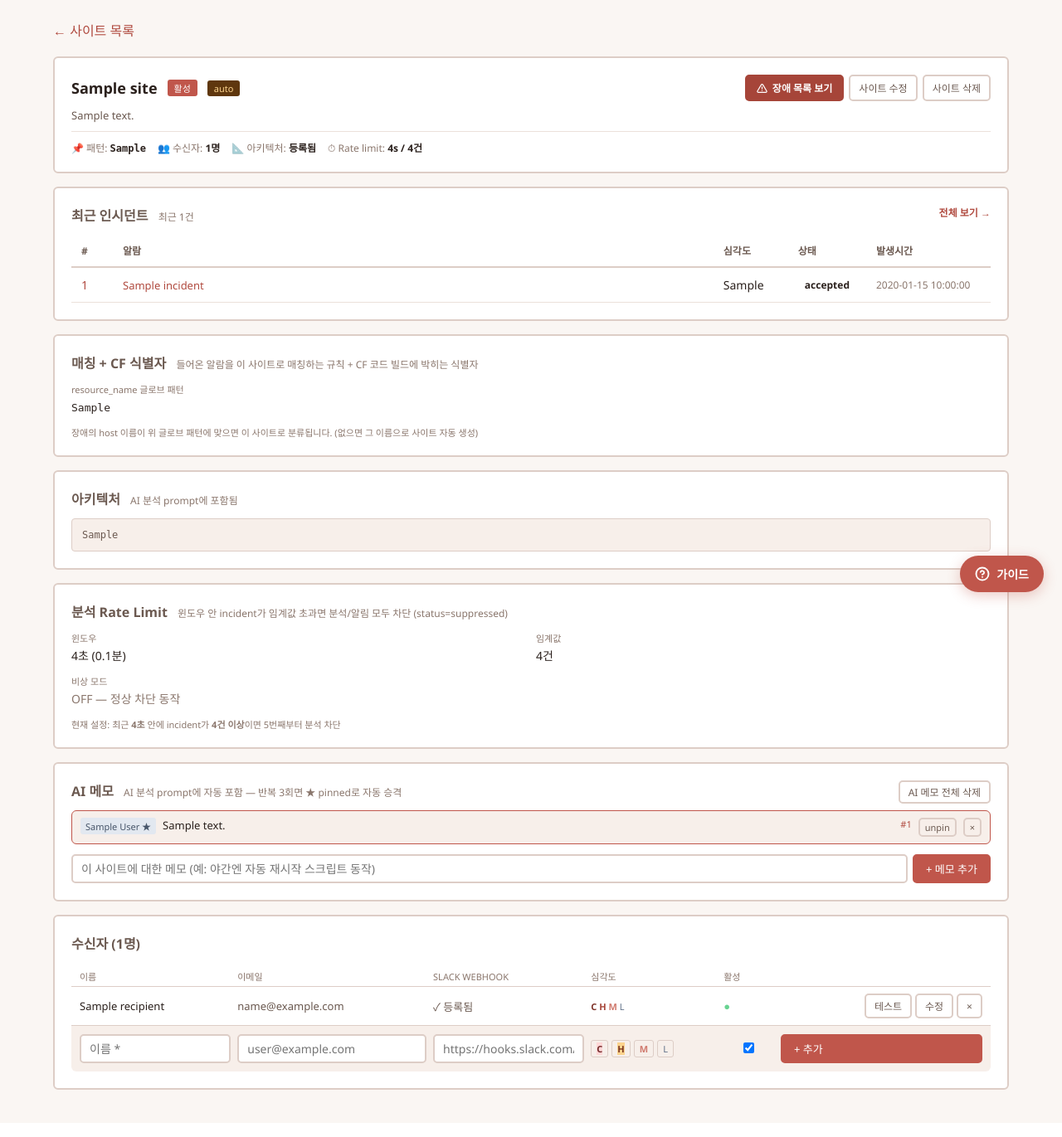
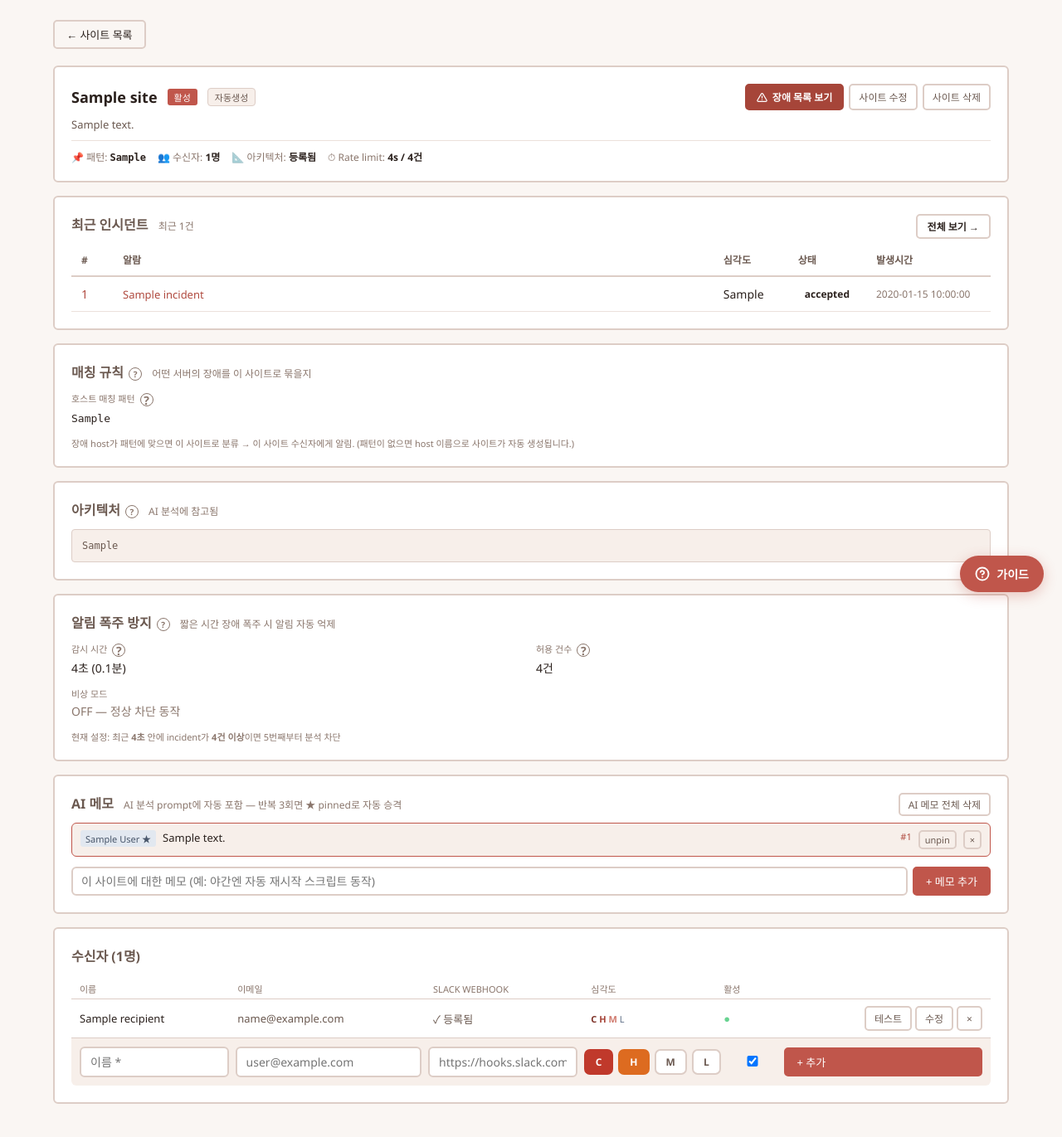
Before and after one commit to Soojong94/ai-incident-response, a FastAPI app: page /sites/1 in a window 1280 px wide. Shown: the part 64-1435 px from the top of the page at 83% size. Before the commit the page ends 1378 px from the top, so only its background shows below. Run offline with FastAPI, Linux system fonts and the light colour scheme; the visitor is signed in with stand-in values (Sample User, id 1); tables that the repository leaves empty hold one stand-in row (values such as "Sample post").

Commit message:
UI: site detail polish — drop 'CF 식별자', ? tooltips, clearer severity chips, bordered links
- '매칭+CF 식별자'→'매칭 규칙'(CF 잔재 제거), 용어 평이화(호스트 매칭 패턴/감시 시간/허용 건수)
- ? 호버 툴팁(.qmark) 추가: 매칭 패턴·아키텍처·rate-limit 설명
- 심각도 토글(C/H/M/L) 2px 테두리+채움으로 선명하게
- '← 사이트 목록'·'전체 보기 →'를 테두리 버튼으로
- number/password 입력칸도 2px 테두리 적용(누락분), 포커스 링 추가

Co-Authored-By: Claude Opus 4.8 (1M context) <noreply@anthropic.com>

```diff
--- a/src/ui/templates/base.html
+++ b/src/ui/templates/base.html
@@ -111,11 +111,22 @@
     .meta-item label { font-size: 11px; color: var(--text-subtle); display: block; margin-bottom: 2px; }
     .meta-item span  { font-size: 14px; }
 
-    input[type=text], input[type=email], input[type=url], input[type=search], select, textarea {
+    input[type=text], input[type=email], input[type=url], input[type=search], input[type=number], input[type=password], select, textarea {
       background: var(--input-bg); color: var(--text); border: 2px solid var(--border);
-      border-radius: 5px; padding: 6px 10px; font-size: 14px; font-family: inherit;
+      border-radius: 6px; padding: 7px 11px; font-size: 14px; font-family: inherit;
     }
-    input:focus, select:focus, textarea:focus { outline: none; border-color: var(--primary); }
+    input:focus, select:focus, textarea:focus { outline: none; border-color: var(--primary); box-shadow: 0 0 0 3px rgba(192,86,75,.12); }
+
+    /* ? 호버 툴팁 */
+    .qmark { display:inline-flex; align-items:center; justify-content:center; width:16px; height:16px; border-radius:50%;
+      border:1.5px solid var(--text-subtle); color:var(--text-subtle); font-size:10px; font-weight:800; cursor:help;
+      margin-left:6px; position:relative; vertical-align:middle; }
+    .qmark:hover { border-color:var(--primary); color:var(--primary); }
+    .qmark:hover::after { content: attr(data-tip); position:absolute; bottom:140%; left:50%; transform:translateX(-50%);
+      background:#2b211d; color:#fff; padding:8px 11px; border-radius:7px; font-size:12px; font-weight:400; line-height:1.55;
+      width:max-content; max-width:270px; white-space:normal; text-align:left; z-index:1000; box-shadow:0 6px 18px rgba(0,0,0,.28); }
+    .qmark:hover::before { content:""; position:absolute; bottom:140%; left:50%; transform:translate(-50%,80%);
+      border:5px solid transparent; border-top-color:#2b211d; z-index:1000; }
 
     .refresh-btn {
       background: var(--primary); color: white; border: none; padding: 8px 16px;
--- a/src/ui/templates/site_detail.html
+++ b/src/ui/templates/site_detail.html
@@ -7,17 +7,17 @@
   .recipient-row > span:last-child a { white-space: nowrap; flex-shrink: 0; }
   .recipient-row.header { color:var(--text-subtle); font-size:11px; text-transform:uppercase; border-top:none; padding-bottom:4px; }
   .recipient-row input { width:100%; }
-  .sev-toggle { display:inline-flex; gap:4px; }
-  .sev-toggle label { font-size:11px; padding:2px 6px; border:1px solid var(--border); border-radius:3px; cursor:pointer; user-select:none; }
+  .sev-toggle { display:inline-flex; gap:6px; }
+  .sev-toggle label { cursor:pointer; user-select:none; }
   .sev-toggle input { display:none; }
-  .sev-toggle input:checked + span.sev-Critical { background:#475569; color:#ffffff; }
-  .sev-toggle input:checked + span.sev-High     { background:#7b341e; color:#fbd38d; }
-  .sev-toggle input:checked + span.sev-Medium   { background:#5f370e; color:#f6e05e; }
-  .sev-toggle input:checked + span.sev-Low      { background:#276749; color:#c6f6d5; }
-  [data-theme="light"] .sev-toggle input:checked + span.sev-Critical { background:#fed7d7; color:#742a2a; }
-  [data-theme="light"] .sev-toggle input:checked + span.sev-High     { background:#fbd38d; color:#7b341e; }
-  [data-theme="light"] .sev-toggle input:checked + span.sev-Medium   { background:#f6e05e; color:#5f370e; }
-  [data-theme="light"] .sev-toggle input:checked + span.sev-Low      { background:#c6f6d5; color:#276749; }
+  .sev-toggle span { display:inline-block; font-size:12px; font-weight:700; padding:5px 12px; border:2px solid var(--border);
+    border-radius:7px; color:var(--text-muted); background:var(--card-bg); transition:all .12s; min-width:30px; text-align:center; }
+  .sev-toggle label:hover span { border-color:var(--text-subtle); }
+  .sev-toggle input:checked + span { color:#ffffff; }
+  .sev-toggle input:checked + span.sev-Critical { background:#c0392b; border-color:#c0392b; }
+  .sev-toggle input:checked + span.sev-High     { background:#dd6b20; border-color:#dd6b20; }
+  .sev-toggle input:checked + span.sev-Medium   { background:#b8860b; border-color:#b8860b; }
+  .sev-toggle input:checked + span.sev-Low      { background:#4a5568; border-color:#4a5568; }
   .add-row { padding:10px; background:var(--card-bg-alt); border-top:1px solid var(--border); border-radius:0 0 6px 6px; }
   .empty-row { padding:14px 12px; color:var(--text-subtle); text-align:center; font-size:13px; border-top:1px solid var(--border); }
   /* 편집 모드 토글 — 기본은 view 보임, edit 숨김 */
@@ -26,7 +26,7 @@
 </style>
 
 <div style="margin-bottom:20px;">
-  <a href="/sites">&larr; 사이트 목록</a>
+  <a href="/sites" class="nav-btn nav-btn-outline">&larr; 사이트 목록</a>
 </div>
 
 <!-- 헤더 카드 (이름 + 활성 + 설명 + 액션 + 요약) -->
@@ -40,7 +40,7 @@
       {% else %}
         <span style="font-size:11px; padding:2px 8px; background:#4a5568; color:#cbd5e0; border-radius:3px;">비활성</span>
       {% endif %}
-      {% if site.auto_created %}<span style="font-size:11px; padding:2px 8px; background:#5f370e; color:#fbd38d; border-radius:3px;">auto</span>{% endif %}
+      {% if site.auto_created %}<span style="font-size:11px; padding:2px 8px; background:var(--card-bg-alt); color:var(--text-muted); border:1px solid var(--border); border-radius:4px;">자동생성</span>{% endif %}
       {% if site.rate_limit_disabled %}<span style="font-size:11px; padding:2px 8px; background:#475569; color:#ffffff; border-radius:3px;">🚨 비상모드</span>{% endif %}
       <div style="margin-left:auto; display:flex; gap:6px;">
         <a href="/?site_id={{ site.id }}" class="nav-btn nav-btn-danger" style="font-size:12px; padding:5px 12px;">
@@ -86,7 +86,7 @@
     <span style="font-size:12px; color:var(--text-subtle); font-weight:normal; margin-left:8px;">
       {% if recent_incidents %}최근 {{ recent_incidents | length }}건{% else %}없음{% endif %}
     </span>
-    <a href="/?site_id={{ site.id }}" style="font-size:12px; margin-left:auto; float:right;">전체 보기 →</a>
+    <a href="/?site_id={{ site.id }}" class="nav-btn nav-btn-outline" style="font-size:12px; padding:4px 12px; float:right;">전체 보기 →</a>
   </h2>
   {% if recent_incidents %}
   <table style="margin-top:0;">
@@ -120,36 +120,34 @@
   {% endif %}
 </div>
 
-<!-- 매칭 + CF 식별자 카드 -->
+<!-- 매칭 규칙 카드 -->
 <div class="card">
-  <h2>매칭 + CF 식별자
-    <span style="font-size:12px; color:var(--text-subtle); font-weight:normal; margin-left:8px;">
-      들어온 알람을 이 사이트로 매칭하는 규칙 + CF 코드 빌드에 박히는 식별자
-    </span>
+  <h2>매칭 규칙<span class="qmark" data-tip="장애가 들어오면 그 서버(host) 이름을 아래 패턴과 비교해 이 사이트로 분류합니다. 분류돼야 이 사이트에 등록한 수신자에게 알림이 갑니다.">?</span>
+    <span style="font-size:12px; color:var(--text-subtle); font-weight:normal; margin-left:8px;">어떤 서버의 장애를 이 사이트로 묶을지</span>
   </h2>
   <!-- VIEW -->
   <div class="view-only meta-grid">
     <div class="meta-item">
-      <label>resource_name 글로브 패턴</label>
-      <span style="font-family:monospace; font-size:13px;">{{ site.resource_pattern or '— 없음 —' }}</span>
+      <label>호스트 매칭 패턴<span class="qmark" data-tip="와일드카드(*) 글로브 패턴. 예: web-prod-* → web-prod-1, web-prod-2 … 를 모두 이 사이트로 묶음. 비우면 서버 이름마다 사이트가 자동 생성됩니다.">?</span></label>
+      <span style="font-family:monospace; font-size:13px;">{{ site.resource_pattern or '— 없음 (서버 이름별 자동 생성) —' }}</span>
     </div>
     <div class="meta-item" style="grid-column:1/-1; font-size:11px; color:var(--text-subtle);">
-      장애의 host 이름이 위 글로브 패턴에 맞으면 이 사이트로 분류됩니다. (없으면 그 이름으로 사이트 자동 생성)
+      장애 host가 패턴에 맞으면 이 사이트로 분류 → 이 사이트 수신자에게 알림. (패턴이 없으면 host 이름으로 사이트가 자동 생성됩니다.)
     </div>
   </div>
   <!-- EDIT -->
   <div class="edit-only meta-grid">
     <div class="meta-item">
-      <label>resource_name 글로브 패턴</label>
-      <input id="s-pattern" type="text" value="{{ site.resource_pattern or '' }}" placeholder="예: team1-*" style="width:100%; font-family:monospace;">
+      <label>호스트 매칭 패턴<span class="qmark" data-tip="여러 서버를 한 사이트로 묶을 때만 입력. 예: web-prod-*">?</span></label>
+      <input id="s-pattern" type="text" value="{{ site.resource_pattern or '' }}" placeholder="예: web-prod-*  (비우면 자동)" style="width:100%; font-family:monospace;">
     </div>
   </div>
 </div>
 
 <!-- 아키텍처 카드 -->
 <div class="card">
-  <h2>아키텍처
-    <span style="font-size:12px; color:var(--text-subtle); font-weight:normal; margin-left:8px;">AI 분석 prompt에 포함됨</span>
+  <h2>아키텍처<span class="qmark" data-tip="이 사이트의 인프라 구성을 적어두면 AI가 장애를 분석할 때 참고해 더 정확해집니다. 예: nginx → Tomcat 2대 → MySQL, Redis 캐시">?</span>
+    <span style="font-size:12px; color:var(--text-subtle); font-weight:normal; margin-left:8px;">AI 분석에 참고됨</span>
   </h2>
   <!-- VIEW -->
   <div class="view-only">
@@ -167,20 +165,18 @@
 
 <!-- Rate-limit (분석 호출 차단 정책) -->
 <div class="card" {% if site.rate_limit_disabled %}style="border-color:var(--danger);"{% endif %}>
-  <h2>분석 Rate Limit
-    <span style="font-size:12px; color:var(--text-subtle); font-weight:normal; margin-left:8px;">
-      윈도우 안 incident가 임계값 초과면 분석/알림 모두 차단 (status=suppressed)
-    </span>
+  <h2>알림 폭주 방지<span class="qmark" data-tip="짧은 시간에 같은 사이트 장애가 쏟아질 때, 정한 건수를 넘으면 그 이후 장애는 분석·알림을 자동으로 건너뜁니다(상태 suppressed). 장애 대응 중 알림 폭탄을 막아줍니다.">?</span>
+    <span style="font-size:12px; color:var(--text-subtle); font-weight:normal; margin-left:8px;">짧은 시간 장애 폭주 시 알림 자동 억제</span>
   </h2>
 
   <!-- VIEW -->
   <div class="view-only meta-grid">
     <div class="meta-item">
-      <label>윈도우</label>
+      <label>감시 시간<span class="qmark" data-tip="이 시간(초) 동안 들어온 장애 건수를 셉니다.">?</span></label>
       <span style="font-size:14px;">{{ site.rate_limit_window_seconds or 300 }}초 ({{ ((site.rate_limit_window_seconds or 300) / 60) | round(1) }}분)</span>
     </div>
     <div class="meta-item">
-      <label>임계값</label>
+      <label>허용 건수<span class="qmark" data-tip="감시 시간 안에 이 건수까지만 분석/알림. 초과분은 자동 억제.">?</span></label>
       <span style="font-size:14px;">{{ site.rate_limit_count or 3 }}건</span>
     </div>
     <div class="meta-item" style="grid-column:1/-1;">
@@ -199,11 +195,11 @@
   <!-- EDIT -->
   <div class="edit-only meta-grid">
     <div class="meta-item">
-      <label>윈도우 (초)</label>
+      <label>감시 시간 (초)</label>
       <input id="rl-window" type="number" min="10" value="{{ site.rate_limit_window_seconds or 300 }}" style="width:100%;">
     </div>
     <div class="meta-item">
-      <label>임계값 (건)</label>
+      <label>허용 건수 (건)</label>
       <input id="rl-count" type="number" min="1" value="{{ site.rate_limit_count or 3 }}" style="width:100%;">
     </div>
     <div class="meta-item" style="grid-column:1/-1; padding:10px; background:var(--card-bg-alt); border-radius:6px;">
```
